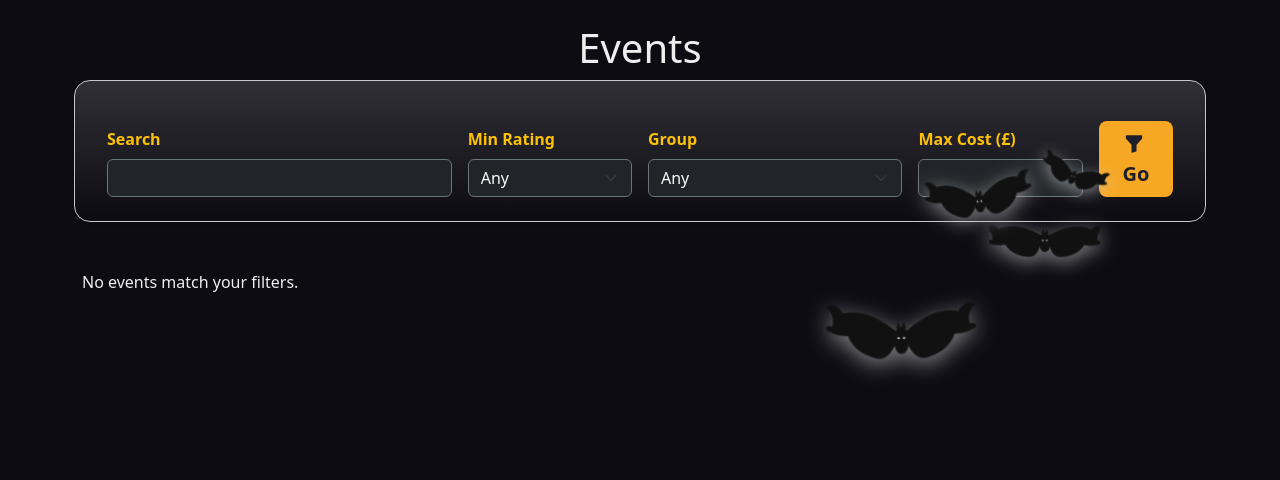
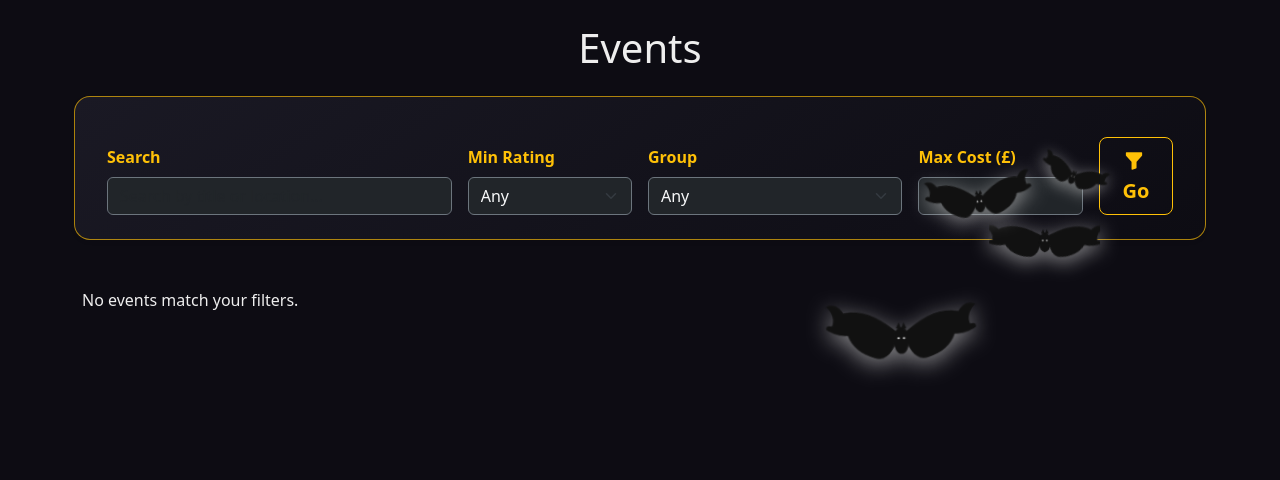
Before and after one commit to petedanielsmith/HalloweenHackathon2025, a Django app: page /events/ in a window 1280 px wide. Shown: the part 56-536 px from the top of the page. Run offline with Django 5.2, Linux system fonts and the light colour scheme; data that the repository does not hold is empty.

Commit message:
Fix styling of events list page

```diff
--- a/events/templates/events/event_list.html
+++ b/events/templates/events/event_list.html
@@ -9,8 +9,8 @@ Events • Spooky Experiences
 
 <!-- FILTER BAR -->
  <form method="get"
-      class="row g-3 align-items-end mb-5 p-4 rounded-4 shadow-sm border border-secondary-subtle bg-gradient"
-      style="background: linear-gradient(145deg, #1a1924 0%, #0d0c13 100%);">
+      class="row g-3 align-items-end mb-5 p-4 rounded-4 shadow-sm"
+      style="background: linear-gradient(145deg, #1a1924 0%, #0d0c13 100%); border: 1px solid rgba(255, 193, 7, 0.65); margin-top: 10px;">
 
   <!-- Search -->
   <div class="col-12 col-md-4">
@@ -64,7 +64,7 @@ Events • Spooky Experiences
 
   <!-- Submit Button -->
   <div class="col-6 col-md-1 d-grid">
-    <button class="btn btn-orange btn-lg fw-semibold" type="submit">
+    <button class="btn btn-outline-warning btn-lg fw-semibold" type="submit">
       <i class="bi bi-funnel-fill me-1"></i> Go
     </button>
   </div>
@@ -125,18 +125,18 @@ Events • Spooky Experiences
 {% if is_paginated %}
   <div class="pagination justify-content-center mt-4">
     {% if page_obj.has_previous %}
-      <a class="btn btn-secondary me-2"
+      <a class="btn btn-outline-warning me-2"
          href="?page={{ page_obj.previous_page_number }}{% for k, v in request.GET.items %}{% if k != 'page' and v %}&{{ k }}={{ v }}{% endif %}{% endfor %}">
         Previous
       </a>
     {% endif %}
 
-    <span class="btn btn-outline-light disabled">
+    <span class="btn btn-outline-warning disabled">
       Page {{ page_obj.number }} of {{ page_obj.paginator.num_pages }}
     </span>
 
     {% if page_obj.has_next %}
-      <a class="btn btn-secondary ms-2"
+      <a class="btn btn-outline-warning ms-2"
          href="?page={{ page_obj.next_page_number }}{% for k, v in request.GET.items %}{% if k != 'page' and v %}&{{ k }}={{ v }}{% endif %}{% endfor %}">
         Next
       </a>
@@ -144,6 +144,6 @@ Events • Spooky Experiences
   </div>
 {% endif %}
 
-
+<div class="row"><br /></div>
 
 {% endblock %}
```
